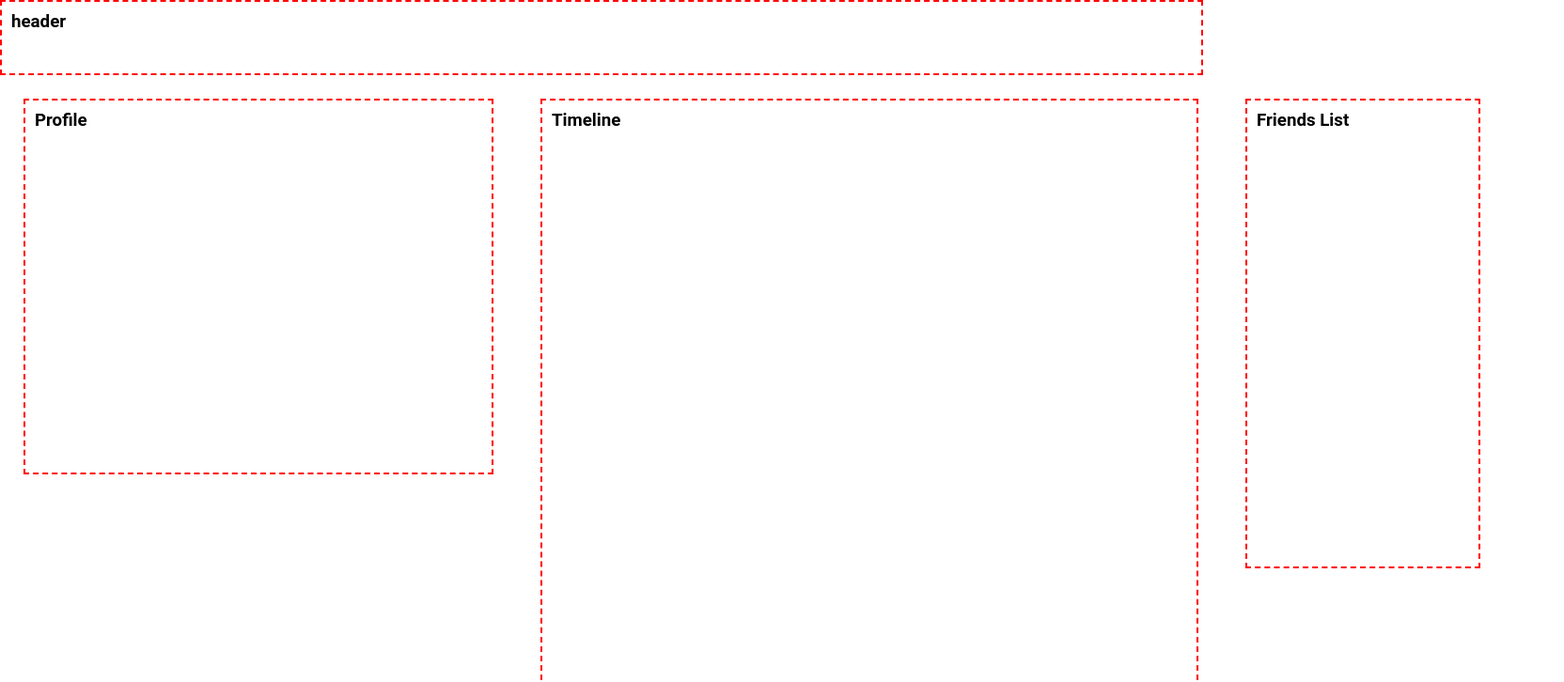
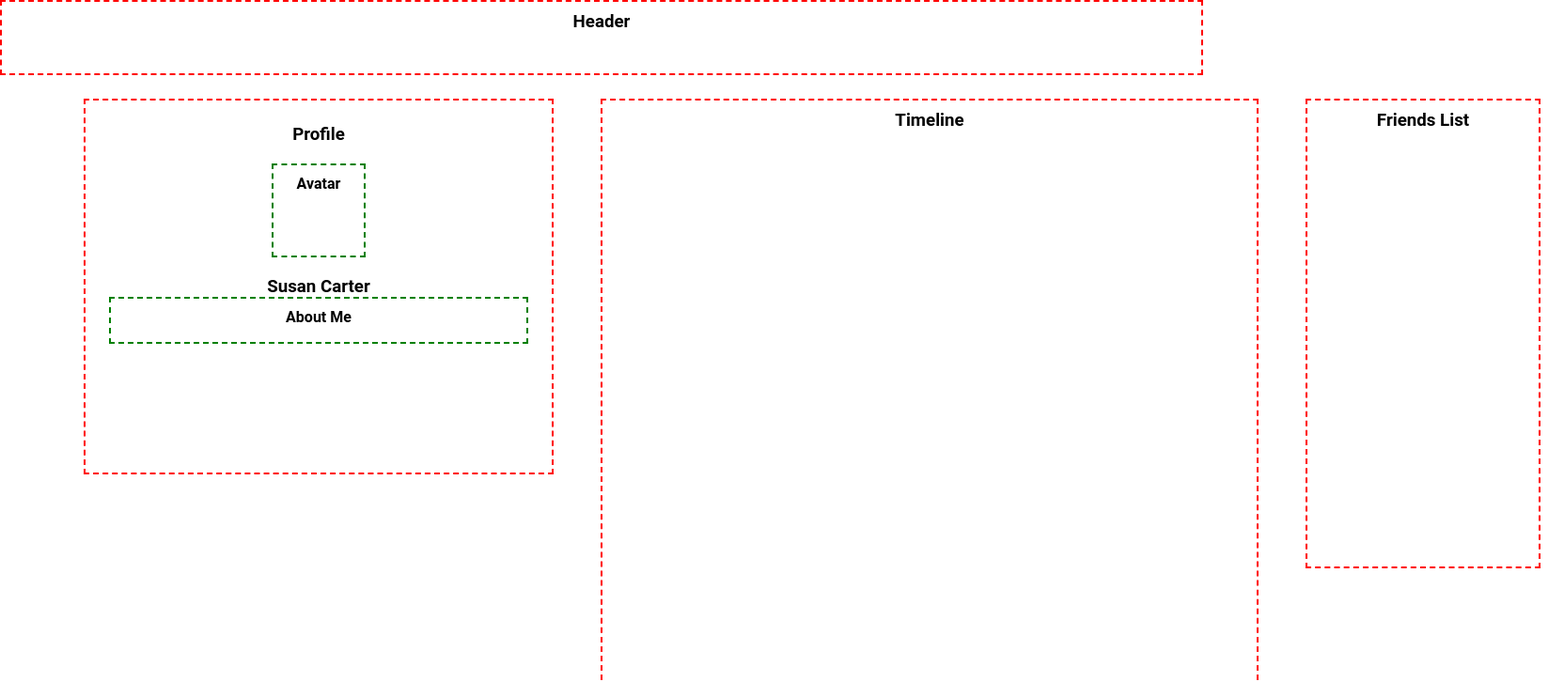
Before and after one commit to allythiel/social-media-front-end, a React (Create React App) app: page / in a window 1280 px wide. Shown: the top 726 px of the page at 94% size, 1664 px wide, since content can reach past the window. Built offline with nearby package versions, Linux system fonts and the light colour scheme.

Commit message:
mod css layout app

```diff
--- a/src/App.css
+++ b/src/App.css
@@ -7,10 +7,17 @@
 
 .App {
    margin: 0;
+   text-align: center;
 }
 
 .content {
    display: flex;
    flex-direction: row;
-   align-content: space-between;
+   align-content:center;
+   width: 90%;
+   margin: auto;
 }
+
+h2, h3, h4 {
+   text-align: center;
+}
--- a/src/Components/footer/footer.css
+++ b/src/Components/footer/footer.css
@@ -1,7 +1,7 @@
 .footer {
     bottom: 0;
     width: 100%;
-    min-height: 50px;
+    min-height: 75px;
     padding: 10px;
     border: 2px dashed red;
 }
--- a/src/Components/header/header.js
+++ b/src/Components/header/header.js
@@ -4,7 +4,7 @@ import './header.css';
 const Header = () => {
     return (
         <div className='header'>
-            <h3>header</h3>
+            <h3>Header</h3>
         </div>
     )
 }
--- a/src/Components/profile/Profile.css
+++ b/src/Components/profile/Profile.css
@@ -1,7 +1,7 @@
 .profile {
     min-height: 400px;
     width: 500px;
-    padding: 10px;
+    padding: 25px;
     border: 2px dashed red;
     margin: 25px;
 }
--- a/src/Components/profile/Profile.js
+++ b/src/Components/profile/Profile.js
@@ -1,10 +1,14 @@
 import React from 'react';
+import Avatar from './avatar/Avatar';
+import UserInfo from './userInfo/UserInfo';
 import './profile.css'
 
 const Profile = () => {
     return (
         <div className='profile'>
-            <h3>Profile</h3>
+          <h3>Profile</h3>
+          <Avatar />
+          <UserInfo />
         </div>
     )
 }
--- a/src/Components/profile/aboutMe/AboutMe.js
+++ b/src/Components/profile/aboutMe/AboutMe.js
@@ -1,10 +1,10 @@
 import React from 'react';
-import './editAboutMe.css';
+import './aboutme.css';
 
 const AboutMe = () => {
     return (
-        <div about-me>
-
+        <div className='about-me'>
+            <h4>About Me</h4>
         </div>
     )
 }
--- a/src/Components/profile/aboutMe/aboutme.css
+++ b/src/Components/profile/aboutMe/aboutme.css
@@ -0,0 +1,8 @@
+.about-me {
+   min-height: 50px;
+   padding: 10px;
+   border: 2px dashed green;
+   margin: auto;
+   margin-bottom: 20px;
+
+}
--- a/src/Components/profile/avatar/Avatar.js
+++ b/src/Components/profile/avatar/Avatar.js
@@ -1,10 +1,10 @@
 import React from 'react';
-import "./editAvatar.css";
+import "./avatar.css";
 
 const Avatar = () => {
     return (
         <div className='avatar'>
-
+            <h4>Avatar</h4>
         </div>
     )
 }
--- a/src/Components/profile/avatar/avatar.css
+++ b/src/Components/profile/avatar/avatar.css
@@ -0,0 +1,10 @@
+.avatar {
+   margin: auto;
+    height: 100px;
+    width: 100px;
+    padding: 10px;
+    border: 2px dashed green;
+    margin-bottom: 20px;
+    margin-top: 20px;
+
+}
--- /dev/null
+++ b/src/Components/profile/userInfo/UserInfo.js
@@ -0,0 +1,13 @@
+import React from 'react'
+import AboutMe from '../aboutMe/AboutMe'
+
+const UserInfo = () => {
+   return (
+      <div className='user-info'>
+         <h3>Susan Carter</h3>
+         <AboutMe />
+      </div>
+   )
+}
+
+export default UserInfo;
--- /dev/null
+++ b/src/Components/profile/userInfo/userInfo.css
@@ -0,0 +1,5 @@
+.user-info {
+   margin: auto;
+   padding: 5px;
+   border: 2px solid green;
+}
--- a/src/Components/timeline/userPost/userPost.css
+++ b/src/Components/timeline/userPost/userPost.css
@@ -0,0 +1 @@
+.user
```
